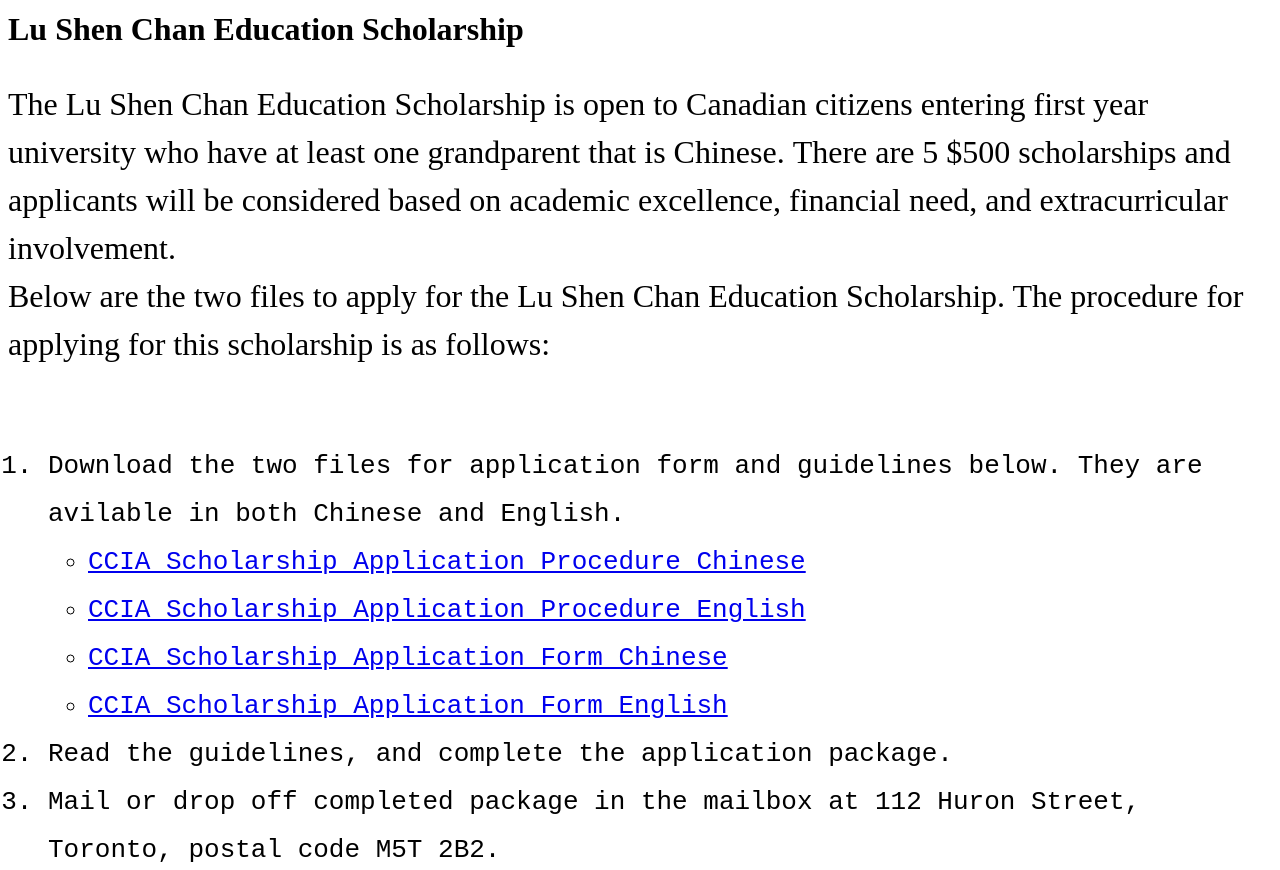
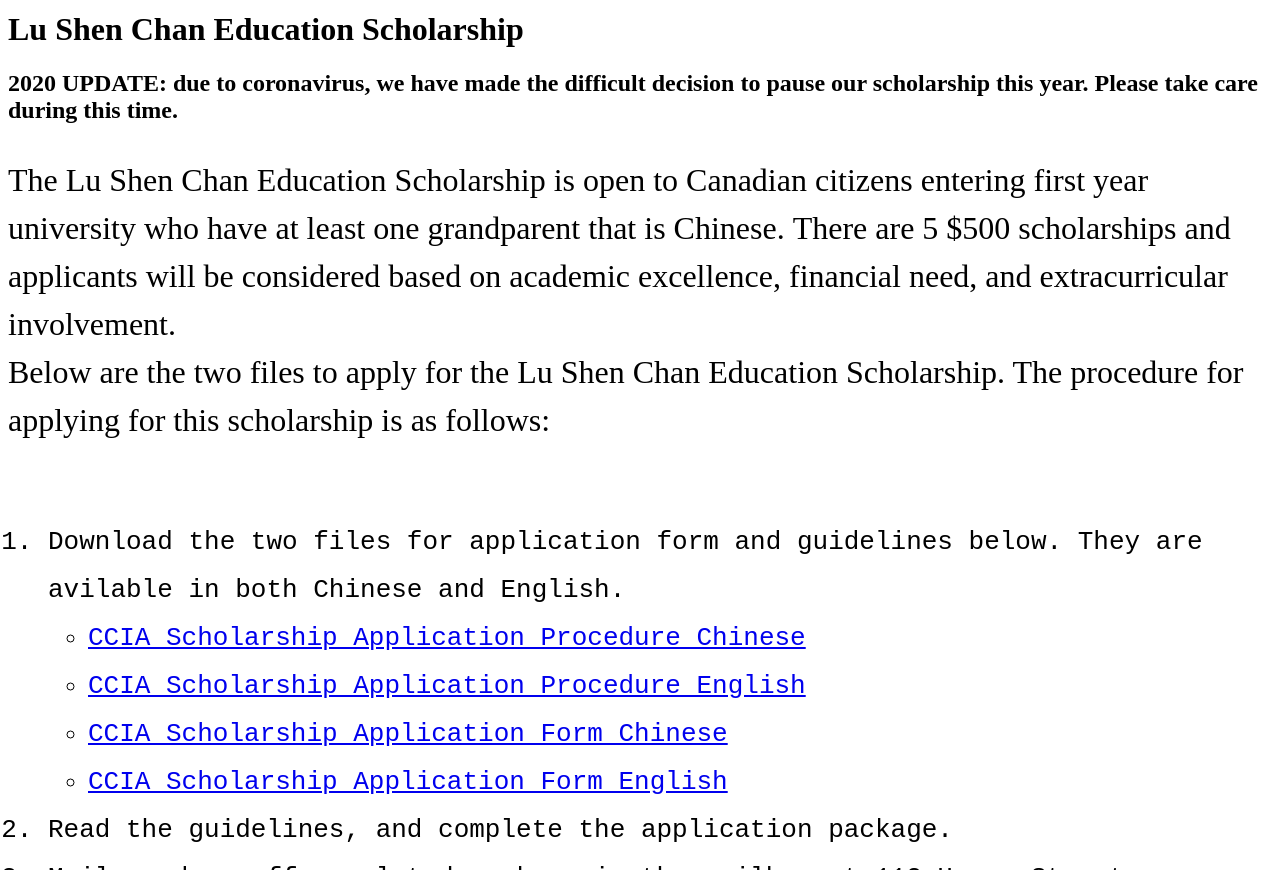
Before and after one commit to johntiger1/ccia_2018, a Gatsby site: page /scholarship in a window 1280 px wide. Shown: the part 3182-4052 px from the top of the page. Built offline with nearby package versions, Linux system fonts and the light colour scheme; Gatsby itself is replaced by a stand-in of ours.

Commit message:
Update scholarship.js

```diff
--- a/src/pages/scholarship.js
+++ b/src/pages/scholarship.js
@@ -35,7 +35,7 @@ const SecondPage = () => (
   <p className={styles.scholarship_caption}>   <i> Picture of recepients and honored guests from the 2017 Scholarship Ceremony</i> </p>
 
     <h1>Lu Shen Chan Education Scholarship</h1>
-
+<h2> 2020 UPDATE: due to coronavirus, we have made the difficult decision to pause our scholarship this year. Please take care during this time. </h2>
 <p className={styles.scholarship_description} >
 The Lu Shen Chan Education Scholarship is open to Canadian citizens entering first year university who have at least one grandparent that is Chinese. There are 5 $500 scholarships and applicants will be considered based on academic excellence, financial need, and extracurricular involvement.
 
```
